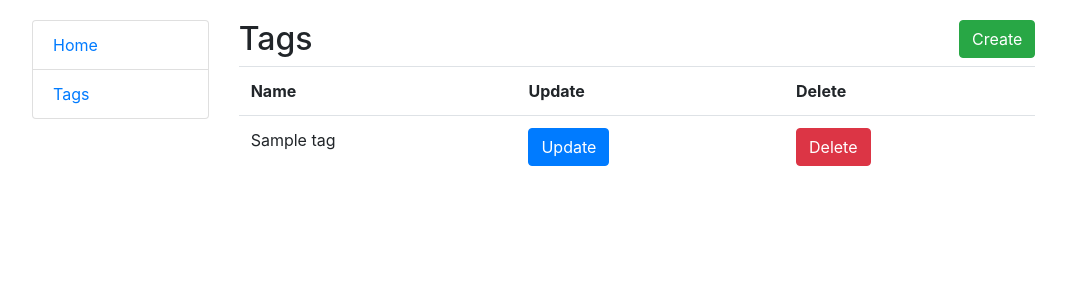
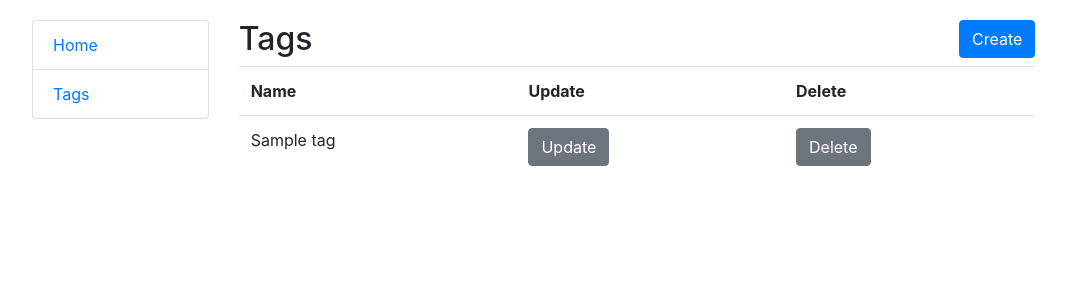
Before and after one commit to mykolamateichuk/simple-todo-list, a Django app: page /tags/ in a window 1280 px wide. Shown: the top 300 px of the page, without its empty margins (3-1069 px from the left). Run offline with Django 4.2, Linux system fonts and the light colour scheme; tables that the repository leaves empty hold one stand-in row (values such as "Sample post").

Commit message:
Change button colors

```diff
--- a/templates/todo_list/tag_list.html
+++ b/templates/todo_list/tag_list.html
@@ -6,7 +6,7 @@
     Tags
     <a style="float: right"
        href="{% url "todo_list:create_tag" %}"
-       class="btn btn-success link-to-page">
+       class="btn btn-primary link-to-page">
       Create
     </a>
   </h2>
@@ -23,11 +23,11 @@
           <td>{{ tag.name }}</td>
           <td>
             <a href="{% url "todo_list:update_tag" pk=tag.id %}"
-               class="btn btn-primary">Update</a>
+               class="btn btn-secondary">Update</a>
           </td>
           <td>
             <a href="{% url "todo_list:delete_tag" pk=tag.id %}"
-               class="btn btn-danger">Delete</a>
+               class="btn btn-secondary">Delete</a>
           </td>
         </tr>
       {% endfor %}
```
